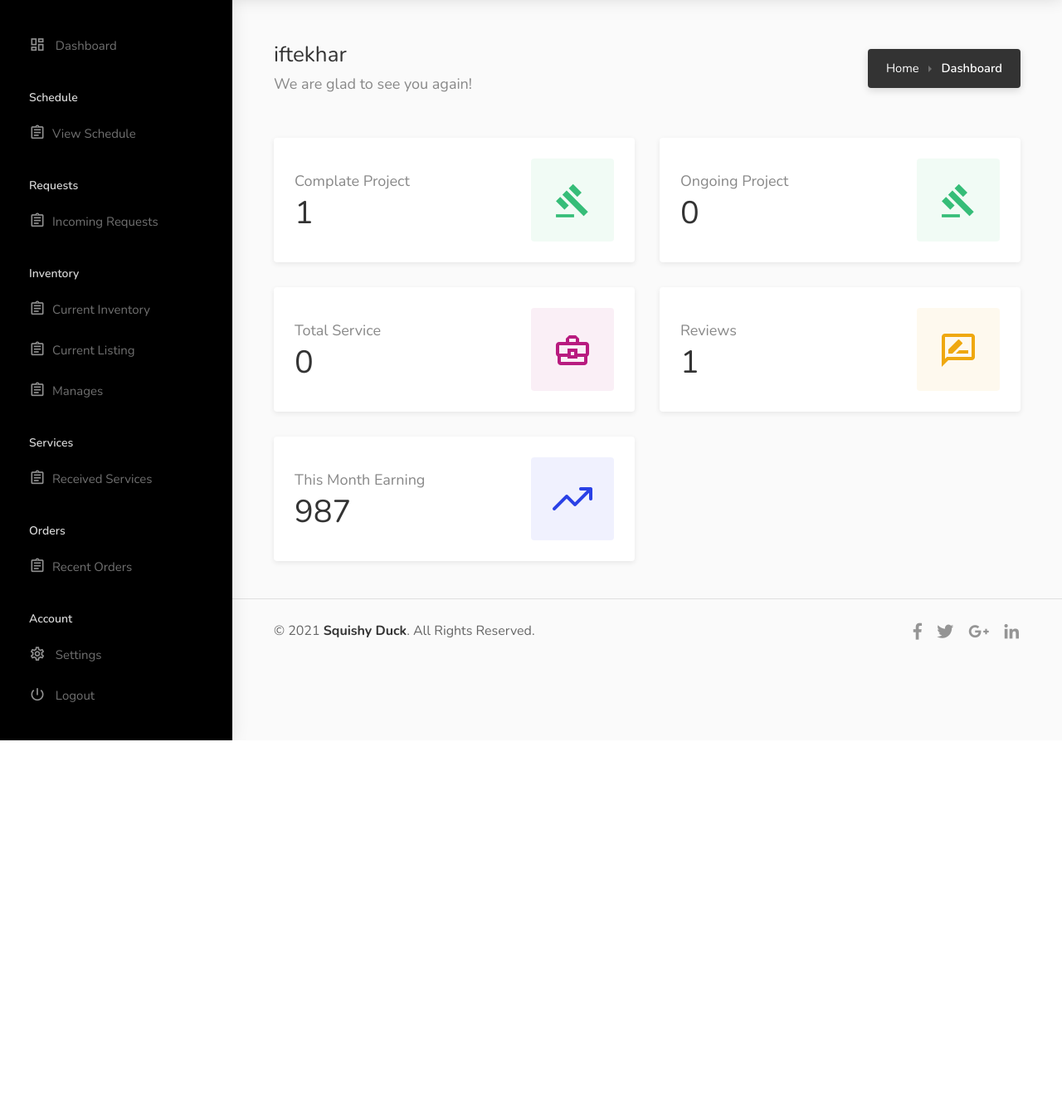
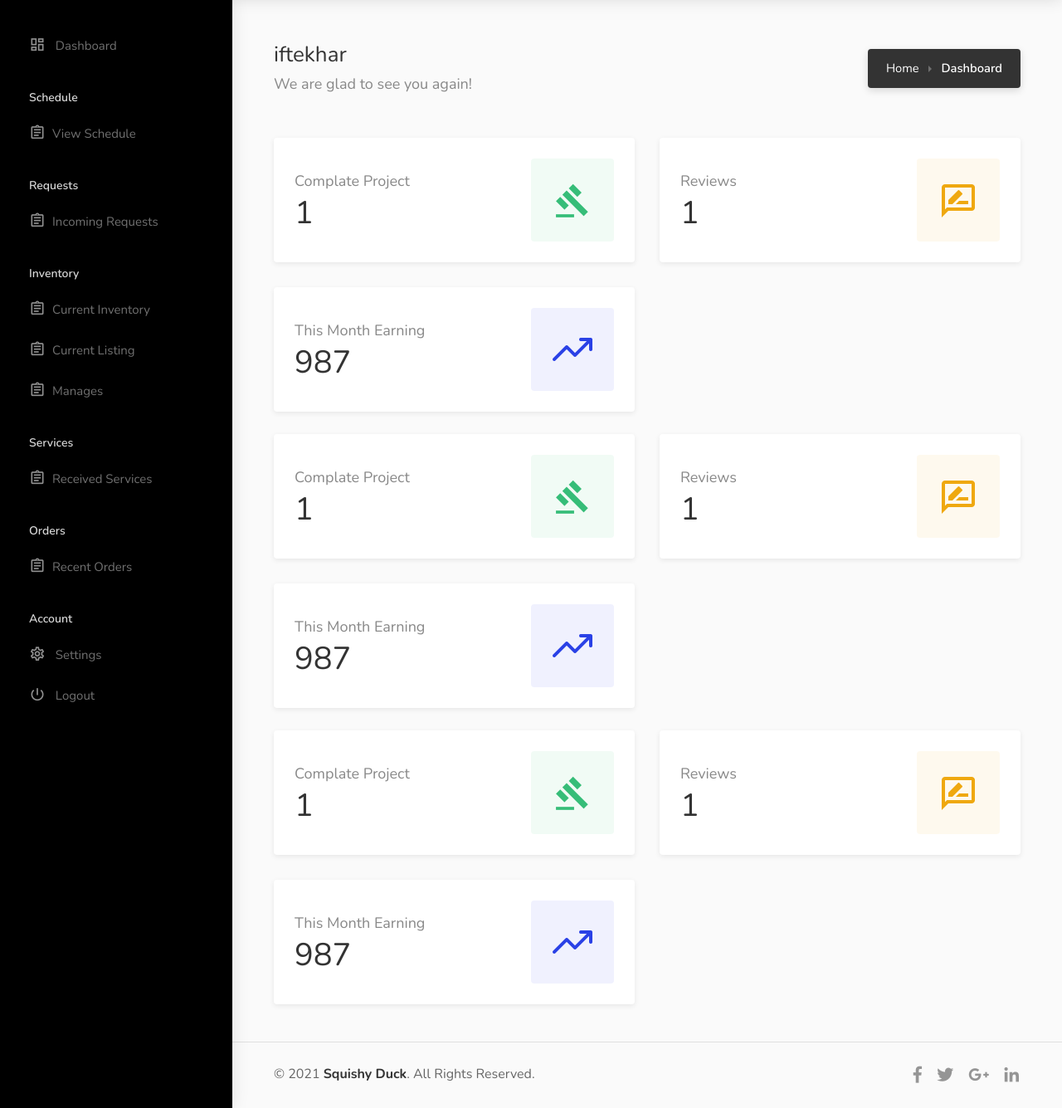
Before and after one commit to meghtech/-squishyDuck, a Laravel app: page /seller/dashboard in a window 1280 px wide. Shown: the part 82-1417 px from the top of the page at 83% size. Before the commit the page ends 974 px from the top, so only its background shows below. Run offline with Laravel 8, Linux system fonts and the light colour scheme; a user stored in the database is signed in; data comes from the database, SQL or seed files in the repository; tables that the repository leaves empty hold one stand-in row (values such as "Sample post"); some libraries are stand-ins or nearby versions; some web fonts are replaced.

Commit message:
dashboard design update

```diff
--- a/app/Http/Controllers/Seller/MainController.php
+++ b/app/Http/Controllers/Seller/MainController.php
@@ -52,8 +52,6 @@ class MainController extends Controller
 
     public function sellerIndex()
     {
-
-
         $data = [];
         $getUser = Seller::where('id',auth()->id())->first();
 
--- a/resources/views/seller/dashboard.blade.php
+++ b/resources/views/seller/dashboard.blade.php
@@ -30,15 +30,6 @@
 	================================================== -->
     <div class="dashboard-content-container" data-simplebar>
         <div class="dashboard-content-inner" >
-			@if(!$gigExists)
-			<div class="alert alert-primary" role="alert">
- 				Create your services to get work
-			</div>
-			<div class="alert alert-primary" role="alert">
- 				Go to general setting and fill personal information
-			</div>
-			@endif
-
             <!-- Dashboard Headline -->
             <div class="dashboard-headline">
                 <h3>{{$getUser->name}}</h3>
@@ -62,19 +53,57 @@
                     </div>
                     <div class="fun-fact-icon"><i class="icon-material-outline-gavel"></i></div>
                 </div>
+                <div class="fun-fact" data-fun-fact-color="#efa80f">
+                    <div class="fun-fact-text">
+                        <span>Reviews</span>
+                        <h4>{{$data['sellerReview']}}</h4>
+                    </div>
+                    <div class="fun-fact-icon"><i class="icon-material-outline-rate-review"></i></div>
+                </div>
+
+                <!-- Last one has to be hidden below 1600px, sorry :( -->
+                <div class="fun-fact" data-fun-fact-color="#2a41e6">
+                    <div class="fun-fact-text">
+                        <span>This Month Earning</span>
+                        <h4>987</h4>
+                    </div>
+                    <div class="fun-fact-icon"><i class="icon-feather-trending-up"></i></div>
+                </div>
+            </div>
+            <br>
+            <div class="fun-facts-container">
                 <div class="fun-fact" data-fun-fact-color="#36bd78">
                     <div class="fun-fact-text">
-						<span>Ongoing Project</span>
-						<h4>{{$data['sellerOn']}}</h4>
+                        <span>Complate Project</span>
+                        <h4>{{$data['sellerOrder']}}</h4>
                     </div>
                     <div class="fun-fact-icon"><i class="icon-material-outline-gavel"></i></div>
                 </div>
-				<div class="fun-fact" data-fun-fact-color="#b81b7f">
+                <div class="fun-fact" data-fun-fact-color="#efa80f">
                     <div class="fun-fact-text">
-						<span>Total Service</span>
-						<h4>{{$data['sellerGig']}}</h4>
+                        <span>Reviews</span>
+                        <h4>{{$data['sellerReview']}}</h4>
                     </div>
-					<div class="fun-fact-icon"><i class="icon-material-outline-business-center"></i></div>
+                    <div class="fun-fact-icon"><i class="icon-material-outline-rate-review"></i></div>
+                </div>
+
+                <!-- Last one has to be hidden below 1600px, sorry :( -->
+                <div class="fun-fact" data-fun-fact-color="#2a41e6">
+                    <div class="fun-fact-text">
+                        <span>This Month Earning</span>
+                        <h4>987</h4>
+                    </div>
+                    <div class="fun-fact-icon"><i class="icon-feather-trending-up"></i></div>
+                </div>
+            </div>
+            <br>
+            <div class="fun-facts-container">
+                <div class="fun-fact" data-fun-fact-color="#36bd78">
+                    <div class="fun-fact-text">
+                        <span>Complate Project</span>
+                        <h4>{{$data['sellerOrder']}}</h4>
+                    </div>
+                    <div class="fun-fact-icon"><i class="icon-material-outline-gavel"></i></div>
                 </div>
                 <div class="fun-fact" data-fun-fact-color="#efa80f">
                     <div class="fun-fact-text">
```
Lines whose indentation alone changed are shown as unchanged.
